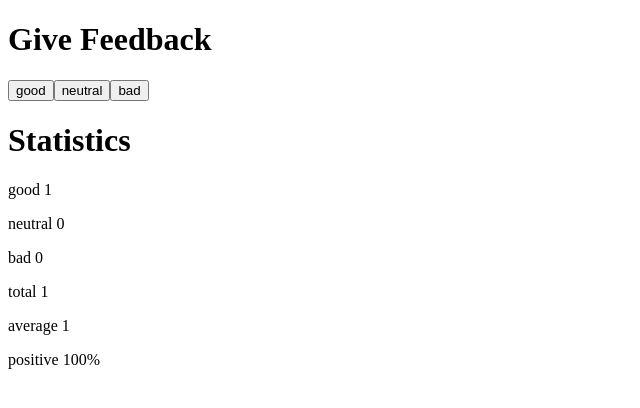
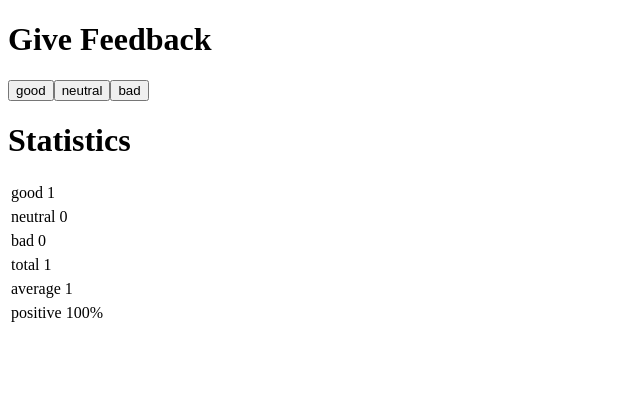
Before and after one commit to Jeevan-Kiran-Lenka/OSSUSubmissions, a React (Create React App) app in the folder part1/: page / in a window 1280 px wide. Both pictures are taken after a click on the button "good". Shown: the top 408 px of the page, without its empty margins (0-640 px from the left). Built offline with nearby package versions, Linux system fonts and the light colour scheme; the HTML template or start-up script is replaced by a standard one.

Commit message:
Add solution 1.11
Signed-off-by: jeevan <Jeevan-Kiran-Lenka>

```diff
--- a/part1/src/App.js
+++ b/part1/src/App.js
@@ -9,17 +9,25 @@ const Button = ({ onClick, text }) => {
 
 const StatisticLine = ({ text, value }) => {
   return (
-    <div>
+    <table>
       {text === "positive" ? (
-        <p>
-          {text} {value}%
-        </p>
+        <tbody>
+          <tr>
+            <td>
+              {text} {value}%
+            </td>
+          </tr>
+        </tbody>
       ) : (
-        <p>
-          {text} {value}
-        </p>
+        <tbody>
+          <tr>
+            <td>
+              {text} {value}
+            </td>
+          </tr>
+        </tbody>
       )}
-    </div>
+    </table>
   )
 }
 
```
